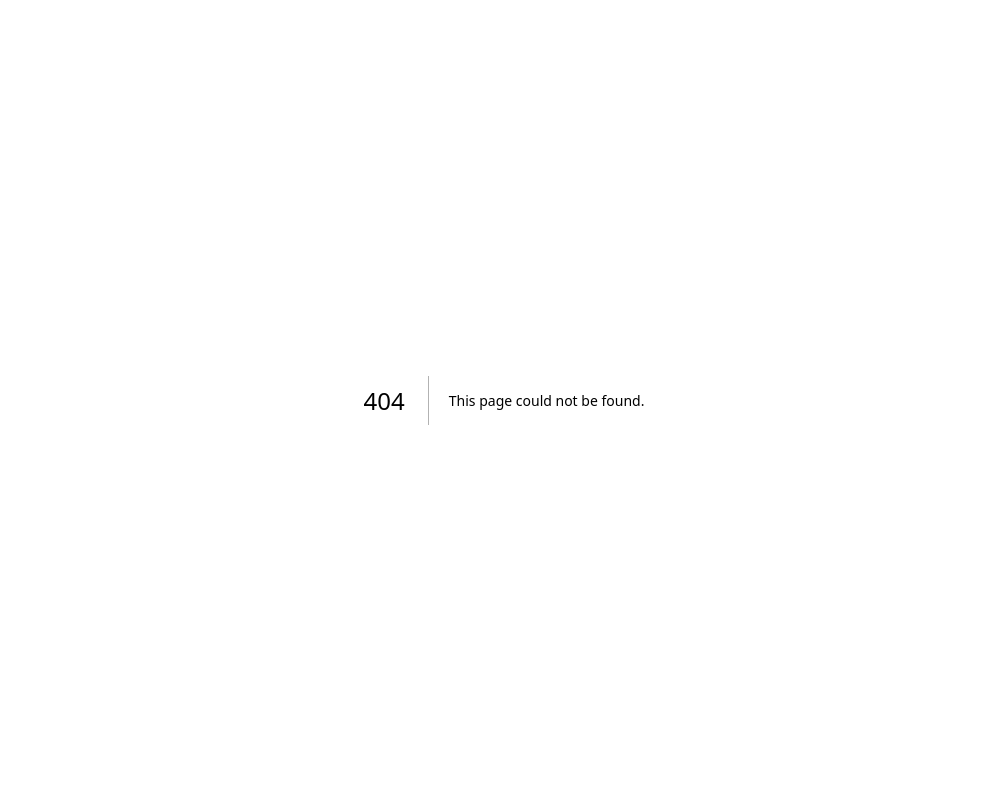
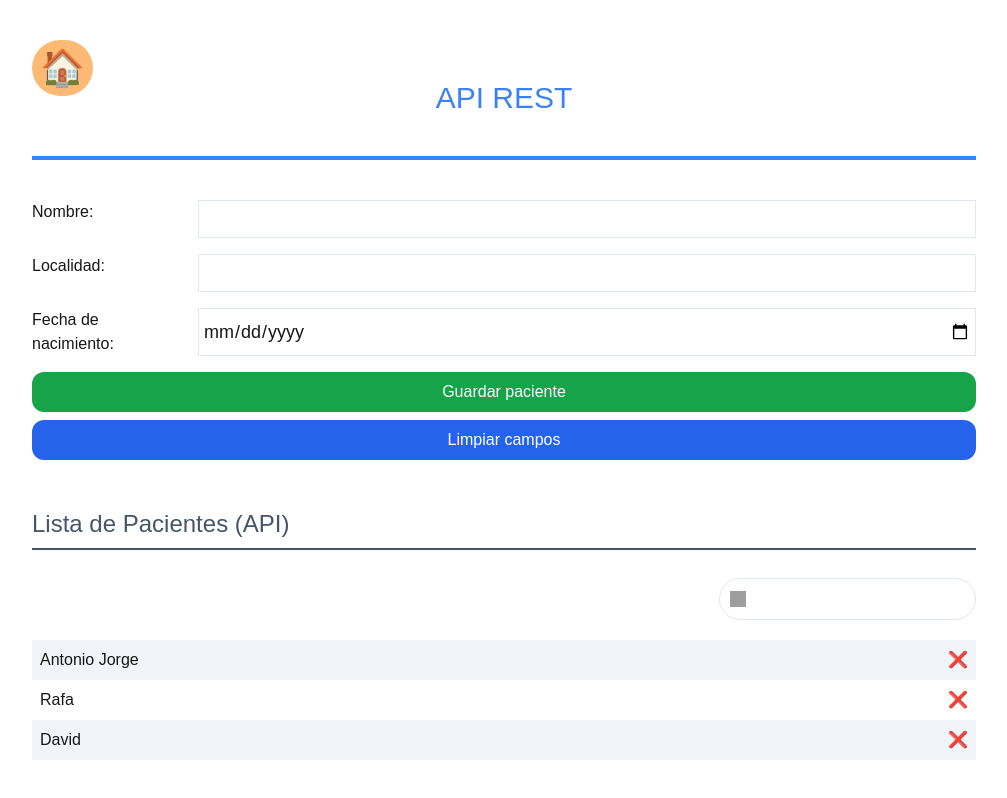
Before and after one commit to davidcarmonaarrabal/PruebaTema4, a Next.js app: page /pacientes-api in a window 1280 px wide. Before the commit this address had no page. Shown: the whole page, without its empty margins (136-1143 px from the left). Built offline with nearby package versions, Linux system fonts and the light colour scheme; data requests are answered from the project's data file; grey boxes are pictures that could not be loaded.

Commit message:
Added Pacientes (API)

```diff
--- /dev/null
+++ b/src/app/pacientes-api/[id]/page.jsx
@@ -0,0 +1,32 @@
+import Link from "next/link";
+import { notFound } from 'next/navigation'
+
+async function obtenerPaciente(id) {
+    const response = await fetch('http://localhost:4000/pacientes/' + id)
+    if (!response.ok) notFound()
+    const paciente = await response.json()
+
+    return paciente
+}
+
+async function PacientePage({ params }) {
+
+    const { id } = await params
+    const paciente = await obtenerPaciente(id)
+
+    return (
+        <section className="min-h-screen max-w-[1024px] mx-auto px-10 py-10">
+            <Link href="/pacientes-api" className="fixed p-2 bg-orange-300 rounded-full"> &lt;- Volver </Link>
+            <h1 className='py-10 text-3xl text-blue-500 text-center border-b-4 border-b-blue-500'>
+                Paciente #{paciente.id}
+            </h1>
+            <div className="flex flex-col gap-10 items-center mt-20 p-10 bg-blue-100 rounded-xl">
+                <p className="text-6xl place-self-center">{paciente.nombre}</p>
+                <p className="text-4xl place-self-center text-slate-400">{paciente.localidad}</p>
+                <p className="text-2xl place-self-center text-blue-400 *:font-bold">{paciente.fecha_nacimiento}</p>
+            </div>
+        </section>
+    );
+}
+
+export default PacientePage;
--- /dev/null
+++ b/src/app/pacientes-api/page.jsx
@@ -0,0 +1,27 @@
+import Link from "next/link";
+import Fallback from "@/components/fallback";
+import Pacientes from "@/components/api-pacientes";
+import PacienteNuevo from "@/components/api-paciente-nuevo";
+import { Suspense } from "react";
+
+async function PacientesPage({ searchParams }) {
+    const { query } = await searchParams;
+
+    return (
+        <section className="min-h-screen max-w-[1024px] mx-auto px-10 py-10">
+            <Link href="/" className="fixed text-4xl p-2 bg-orange-300 rounded-full">🏠</Link>
+
+            <h1 className='py-10 text-3xl text-blue-500 text-center border-b-4 border-b-blue-500'>
+                API REST
+            </h1>
+
+            <PacienteNuevo />
+
+            <Suspense fallback={<Fallback>Obteniendo datos ... </Fallback>}>
+                <Pacientes query={query || ''} />
+            </Suspense>
+        </section>
+    );
+}
+
+export default PacientesPage;
--- a/src/components/api-medico-nuevo.jsx
+++ b/src/components/api-medico-nuevo.jsx
@@ -7,7 +7,7 @@ async function nuevoMedico(formData) {
 
     const response = await fetch('http://localhost:4000/medicos', {
         method: 'POST',
-        body: JSON.stringify({ nombre, especialidad, perfil: +perfil, createdAt: new Date().toISOString() })
+        body: JSON.stringify({ nombre, especialidad, perfil, createdAt: new Date().toISOString() })
     })
     const data = await response.json()
 
--- /dev/null
+++ b/src/components/api-paciente-nuevo.jsx
@@ -0,0 +1,44 @@
+import { revalidatePath } from "next/cache";
+import SubmitButton from "@/components/submit-button";
+
+async function nuevoPaciente(formData) {
+    'use server'
+    const [nombre, localidad, fecha_nacimiento] = formData.values()
+
+    const response = await fetch('http://localhost:4000/pacientes', {
+        method: 'POST',
+        body: JSON.stringify({ nombre, localidad, fecha_nacimiento, createdAt: new Date().toISOString() })
+    })
+    const data = await response.json()
+
+    await new Promise(resolve => setTimeout(resolve, 2000))
+
+    revalidatePath('/pacientes-api')
+}
+
+function PacienteNew() {
+    return (
+        <form className='my-10 grid grid-cols-[150px_auto] gap-4'>
+
+            <label htmlFor='nombre'>Nombre:</label>
+            <input required id='nombre' name='nombre' className='p-1 border border-slate-200 focus:outline-blue-300 text-lg' />
+
+            <label htmlFor='localidad'>Localidad:</label>
+            <input required id='localidad' name='localidad' className='p-1 border border-slate-200 focus:outline-blue-300 text-lg' />
+
+            <label htmlFor='fehcha_nacimiento'>Fecha de nacimiento:</label>
+            <input required id='fecha_nacimiento' name='fecha_nacimiento' className='p-1 border border-slate-200 focus:outline-blue-300 text-lg' type="date"/>
+
+            <div className='col-span-2 grid gap-2'>
+                <SubmitButton formAction={nuevoPaciente} className='disabled:bg-slate-600 bg-green-600 text-white px-4 py-2 rounded-xl'>
+                    Guardar paciente
+                </SubmitButton>
+                <button type='reset' className='bg-blue-600 text-white px-4 py-2 rounded-xl'>
+                    Limpiar campos
+                </button>
+            </div>
+        </form>
+    );
+}
+
+export default PacienteNew;
--- /dev/null
+++ b/src/components/api-pacientes.jsx
@@ -0,0 +1,51 @@
+import Buscar from '@/components/buscar'
+import Link from 'next/link'
+import { revalidatePath } from 'next/cache'
+
+async function obtenerPacientes(query) {
+    const response = await fetch('http://localhost:4000/pacientes')
+    const pacientes = await response.json()
+
+    return pacientes.filter(paciente => paciente.nombre.toLowerCase().includes(query))
+}
+
+async function eliminarPaciente(formData) {
+    'use server'
+    const id = formData.get('id')
+
+    await fetch('http://localhost:4000/pacientes/' + id, { method: 'DELETE' })
+
+    revalidatePath('/pacientes-api')
+}
+
+async function Pacientes({ query }) {
+    const pacientes = await obtenerPacientes(query)
+
+    return (
+        <>
+            <h1 className='text-2xl text-slate-600 py-2  mb-2 border-b-2 border-b-slate-600'>
+                Lista de Pacientes (API)
+            </h1>
+
+            <Buscar />
+
+            <div className='flex flex-col'>
+                {pacientes.sort((a, b) => a.createdAt - b.createdAt).reverse()
+                    .map((paciente) => (
+                        <div key={paciente.id} className='p-2 odd:bg-slate-100 flex justify-between'>
+                            <Link href={`/pacientes-api/${paciente.id}`}>{paciente.nombre}</Link>
+                            <div className='flex gap-6'>
+                                <form>
+                                    <input type="hidden" name='id' value={paciente.id} />
+                                    <button formAction={eliminarPaciente} title='ELIMINAR'>❌</button>
+                                </form>
+                            </div>
+                        </div>
+                    ))
+                }
+            </div>
+        </>
+    )
+}
+
+export default Pacientes
```
